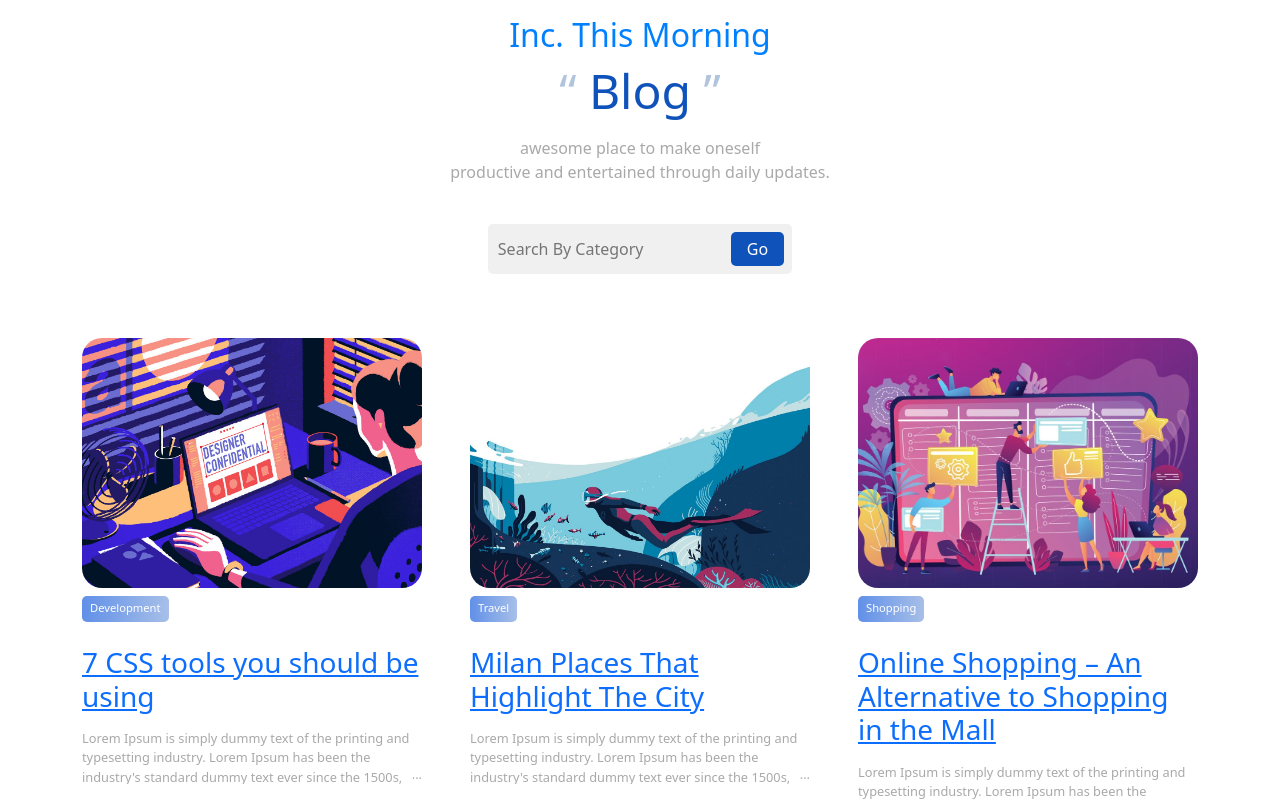
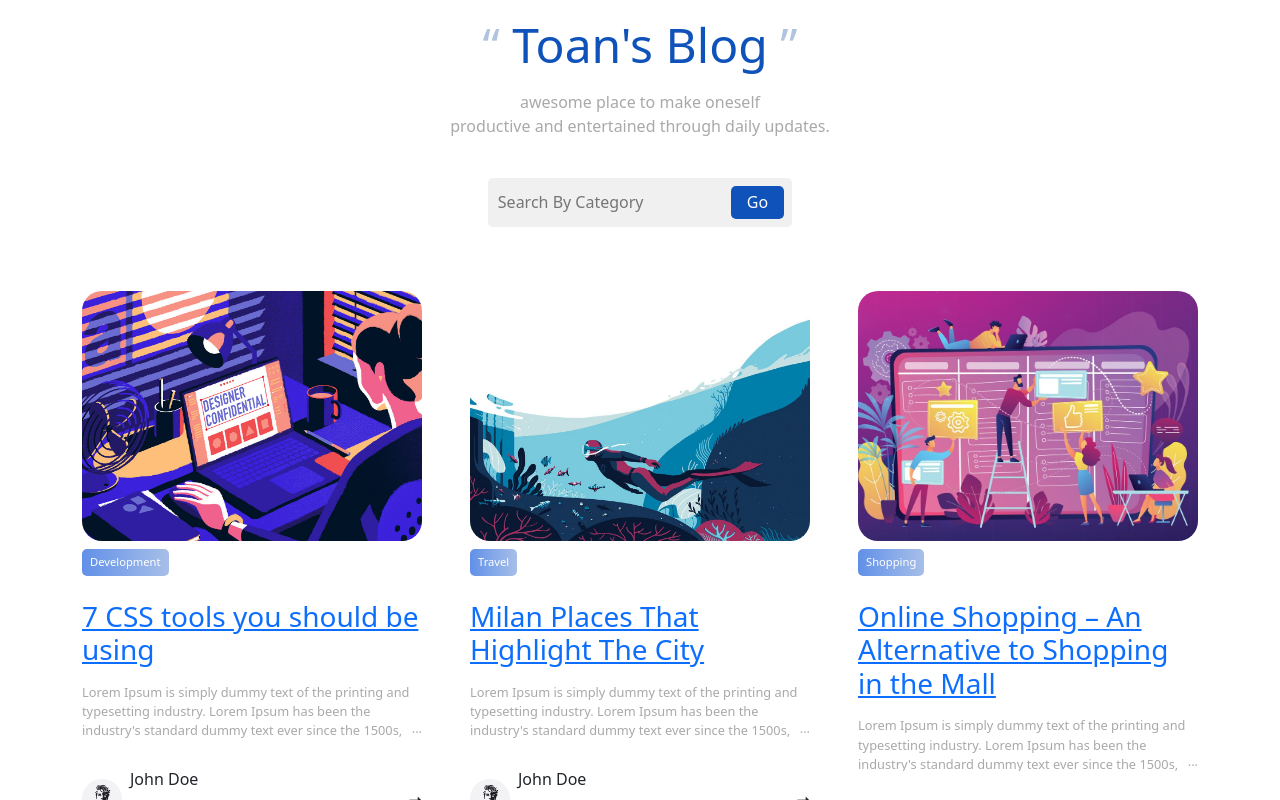
Before and after one commit to ngoctoandhv/Profile_App, a React (Create React App) app in the folder client/: page / in a window 1280 px wide. Shown: the top 800 px of the page. Built offline with nearby package versions, Linux system fonts and the light colour scheme.

Commit message:
change title home page

```diff
--- a/client/src/components/Home/Header/index.jsx
+++ b/client/src/components/Home/Header/index.jsx
@@ -3,9 +3,8 @@
 
 const Header = () => (
   <header className='home-header'>
-    <h2>Inc. This Morning</h2>
     <h1>
-      <span>“</span> Blog <span>”</span>
+      <span>“</span> Toan's Blog <span>”</span>
     </h1>
     <p>
       awesome place to make oneself <br /> productive and entertained through
```
